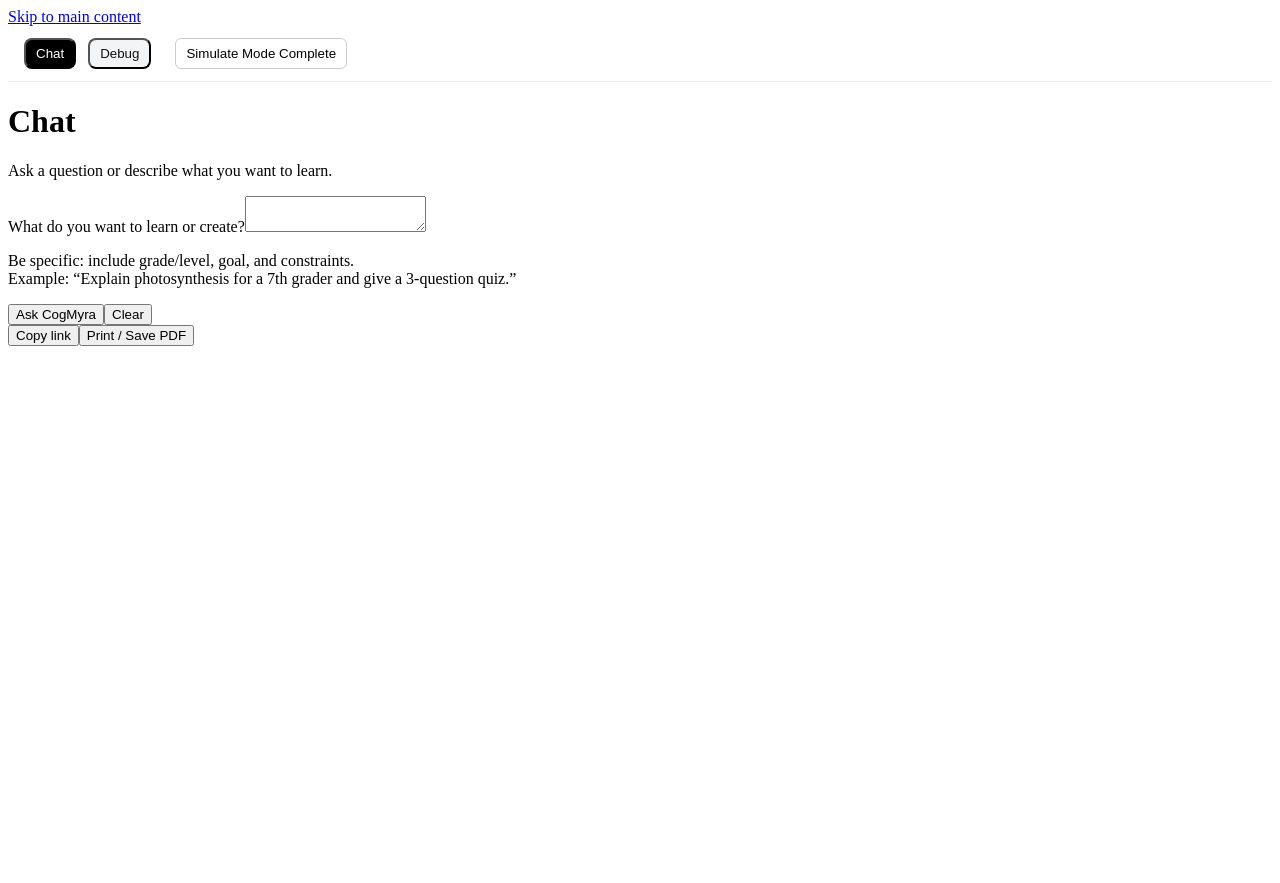
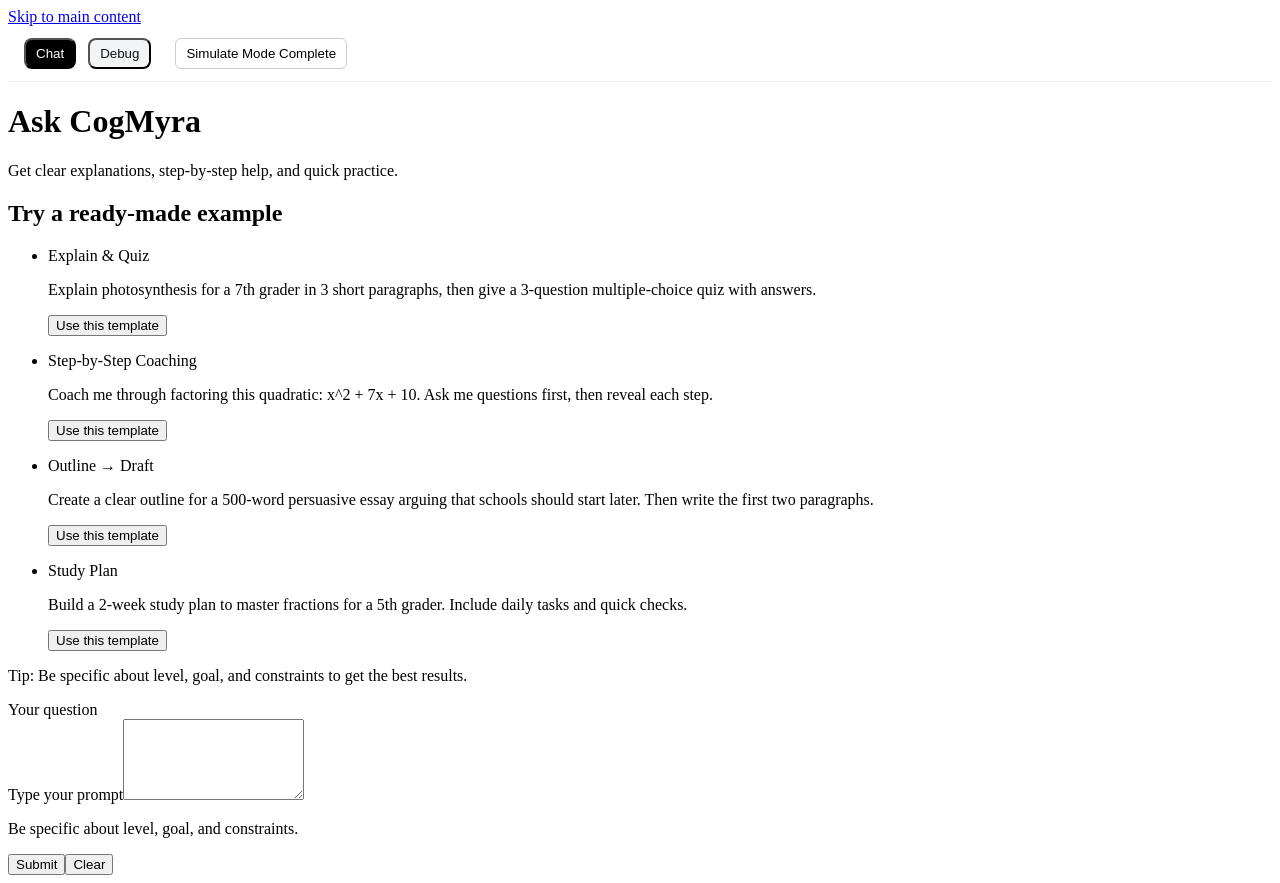
Before and after one commit to CogMyra/cogmyra-web, a React (Vite) app: page / in a window 1280 px wide. Before the commit the page ends 800 px from the top, so only its background shows below. Built offline with nearby package versions, Linux system fonts and the light colour scheme.

Commit message:
Update Chat.jsx

```diff
--- a/src/pages/Chat.jsx
+++ b/src/pages/Chat.jsx
@@ -1,16 +1,25 @@
 // src/pages/Chat.jsx
-import React, { useState, useRef } from "react";
+import React, { useRef, useState } from "react";
 import { Field, FieldError, announce } from "../lib/a11y";
-import ResultToolbar from "../components/ResultToolbar.jsx"; // optional: shows Copy / Print
+import EmptyState from "./EmptyState.jsx";
+import ResultToolbar from "../components/ResultToolbar.jsx";
 
+/**
+ * Chat page
+ * - Keyboard & screen-reader friendly
+ * - Validates input with inline error
+ * - Shows EmptyState templates when prompt is blank
+ * - Includes Copy/Print toolbar for results
+ */
 export default function Chat() {
   const [prompt, setPrompt] = useState("");
   const [error, setError] = useState(null);
   const [isSubmitting, setIsSubmitting] = useState(false);
+  const [result, setResult] = useState(null);
   const fieldRef = useRef(null);
 
   function validate(text) {
-    const t = text.trim();
+    const t = String(text || "").trim();
     if (!t) return "Please enter a question or topic.";
     if (t.length < 6) return "Try a longer prompt (at least 6 characters).";
     return null;
@@ -23,7 +32,7 @@
     if (err) {
       setError(err);
       announce(err);
-      // move focus to the field for quick correction
+      // Focus back to the field so users can correct quickly
       requestAnimationFrame(() => fieldRef.current?.focus());
       return;
     }
@@ -33,11 +42,27 @@
     announce("Submitting your request…");
 
     try {
-      // TODO: replace with your existing submit logic (call model, log event, etc.)
-      await new Promise((r) => setTimeout(r, 400)); // simulate
+      // TODO: replace with your real API call
+      // Simulate latency and produce a dummy response:
+      const fake = await new Promise((resolve) =>
+        setTimeout(() => {
+          resolve({
+            content:
+              `Here’s a clear, friendly response to:\n\n“${prompt}”\n\n` +
+              `1) A short explanation.\n2) A quick list of steps.\n3) A suggestion for what to try next.`,
+          });
+        }, 700)
+      );
+
+      setResult(fake.content);
       announce("Response ready.");
-    } catch (e) {
+      // Move focus to the result heading for screen-reader users
+      requestAnimationFrame(() => {
+        document.getElementById("result-heading")?.focus();
+      });
+    } catch (err) {
       const msg = "Something went wrong. Please try again.";
+      setResult(null);
       setError(msg);
       announce(msg);
     } finally {
@@ -45,65 +70,66 @@
     }
   }
 
-  // Reusable hint text to guide novices
-  const hint = (
-    <>
-      Be specific: include grade/level, goal, and constraints.<br />
-      <span className="muted">
-        Example: “Explain photosynthesis for a 7th grader and give a 3-question quiz.”
-      </span>
-    </>
-  );
+  // Provide a share URL for the toolbar (very basic demo)
+  function getShareURL() {
+    const url = new URL(window.location.href);
+    if (prompt) url.searchParams.set("q", prompt);
+    return url.toString();
+  }
 
   return (
-    <main id="main-content" className="container mx-auto max-w-3xl px-4 py-8">
-      <header className="mb-6">
-        <h1 className="text-2xl font-semibold">Chat</h1>
-        <p className="muted mt-1">Ask a question or describe what you want to learn.</p>
-      </header>
+    <main id="main-content" className="mx-auto max-w-3xl px-4 py-6" tabIndex={-1}>
+      <h1 className="text-2xl font-semibold">Ask CogMyra</h1>
+      <p className="muted mt-1">
+        Get clear explanations, step-by-step help, and quick practice.
+      </p>
 
-      <section className="card">
+      {/* Empty state only when field is blank */}
+      {!prompt && (
+        <EmptyState
+          onUseTemplate={(t) => {
+            setPrompt(t);
+            requestAnimationFrame(() => fieldRef.current?.focus());
+          }}
+        />
+      )}
+
+      {/* Prompt form */}
+      <section className="card mt-4">
+        <div className="card-header">Your question</div>
         <div className="card-body">
           <form onSubmit={onSubmit} noValidate>
             <Field
               id="prompt"
-              label="What do you want to learn or create?"
-              hint={hint}
+              label="Type your prompt"
+              hint="Be specific about level, goal, and constraints."
               error={error}
               render={(fieldProps) => (
                 <textarea
                   {...fieldProps}
                   ref={fieldRef}
-                  className="input h-36 resize-y"
+                  className="input"
+                  rows={5}
                   value={prompt}
                   onChange={(e) => setPrompt(e.target.value)}
+                  aria-describedby={error ? "prompt-err" : "prompt-hint"}
                 />
               )}
             />
-            {error && (
-              <FieldError id="prompt-err">
-                {error}
-              </FieldError>
-            )}
+            <FieldError id="prompt-err">{error}</FieldError>
 
-            <div className="mt-4 flex items-center gap-3">
-              <button
-                type="submit"
-                className="btn btn-primary"
-                disabled={isSubmitting}
-                aria-disabled={isSubmitting}
-              >
-                {isSubmitting ? "Working…" : "Ask CogMyra"}
+            <div className="mt-3 flex items-center gap-2">
+              <button type="submit" className="btn-primary" disabled={isSubmitting}>
+                {isSubmitting ? "Submitting…" : "Submit"}
               </button>
-
               <button
                 type="button"
                 className="btn btn-ghost"
                 onClick={() => {
                   setPrompt("");
                   setError(null);
-                  announce("Cleared.");
-                  fieldRef.current?.focus();
+                  setResult(null);
+                  requestAnimationFrame(() => fieldRef.current?.focus());
                 }}
               >
                 Clear
@@ -113,10 +139,28 @@
         </div>
       </section>
 
-      {/* Optional: share/print tools for results area */}
-      <div className="mt-6">
-        <ResultToolbar getShareURL={() => window.location.href} />
-      </div>
+      {/* Result panel */}
+      {result && (
+        <section className="card mt-6" aria-labelledby="result-heading">
+          <div className="card-header flex items-center justify-between">
+            <h2
+              id="result-heading"
+              tabIndex={-1}
+              className="text-lg font-semibold focus:outline-none"
+            >
+              Result
+            </h2>
+            {/* Save / Share / Print toolbar */}
+            <ResultToolbar getShareURL={getShareURL} />
+          </div>
+          <div className="card-body">
+            <pre className="whitespace-pre-wrap text-gray-900">{result}</pre>
+          </div>
+        </section>
+      )}
+
+      {/* Polite live region for announce(...) messages */}
+      <div id="ally-live" role="status" aria-live="polite" className="sr-only" />
     </main>
   );
 }
```
